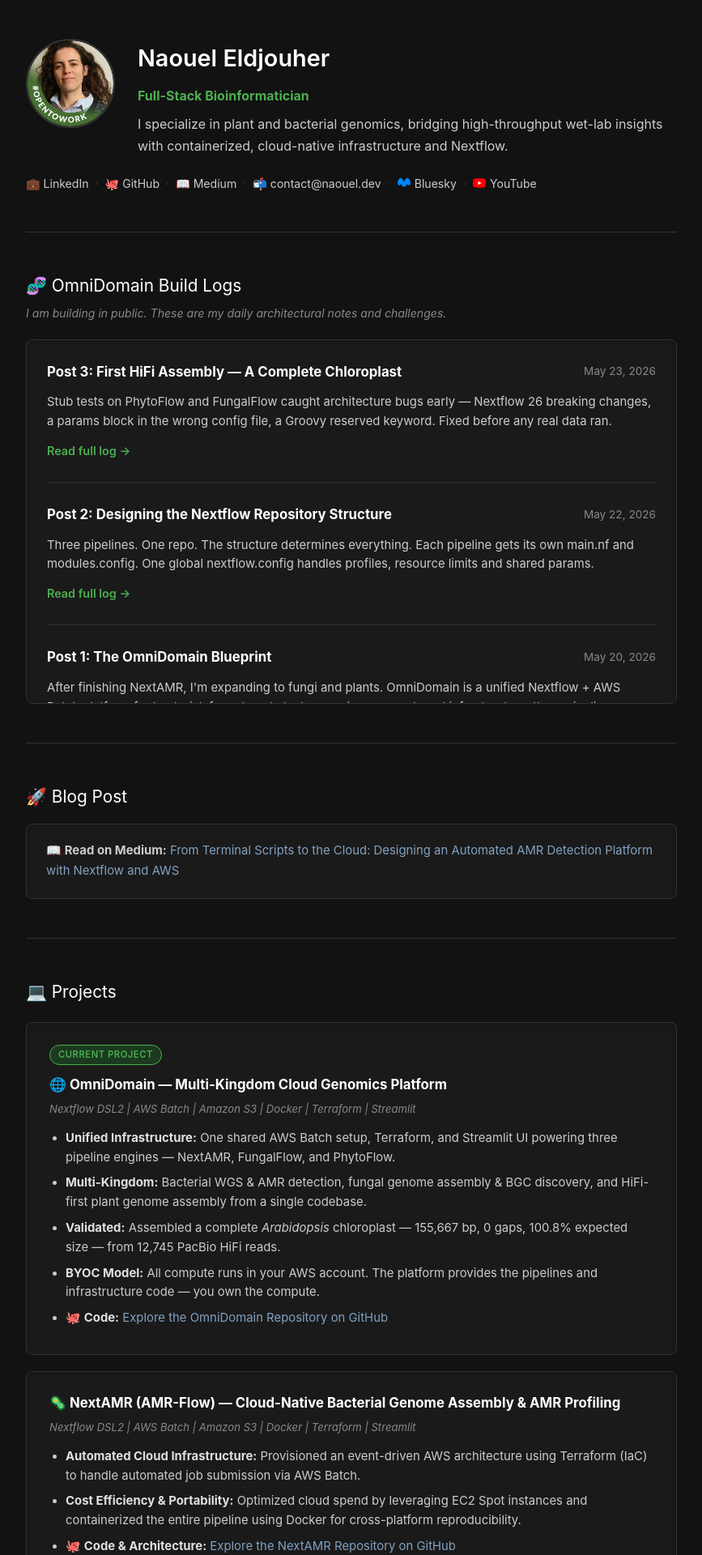
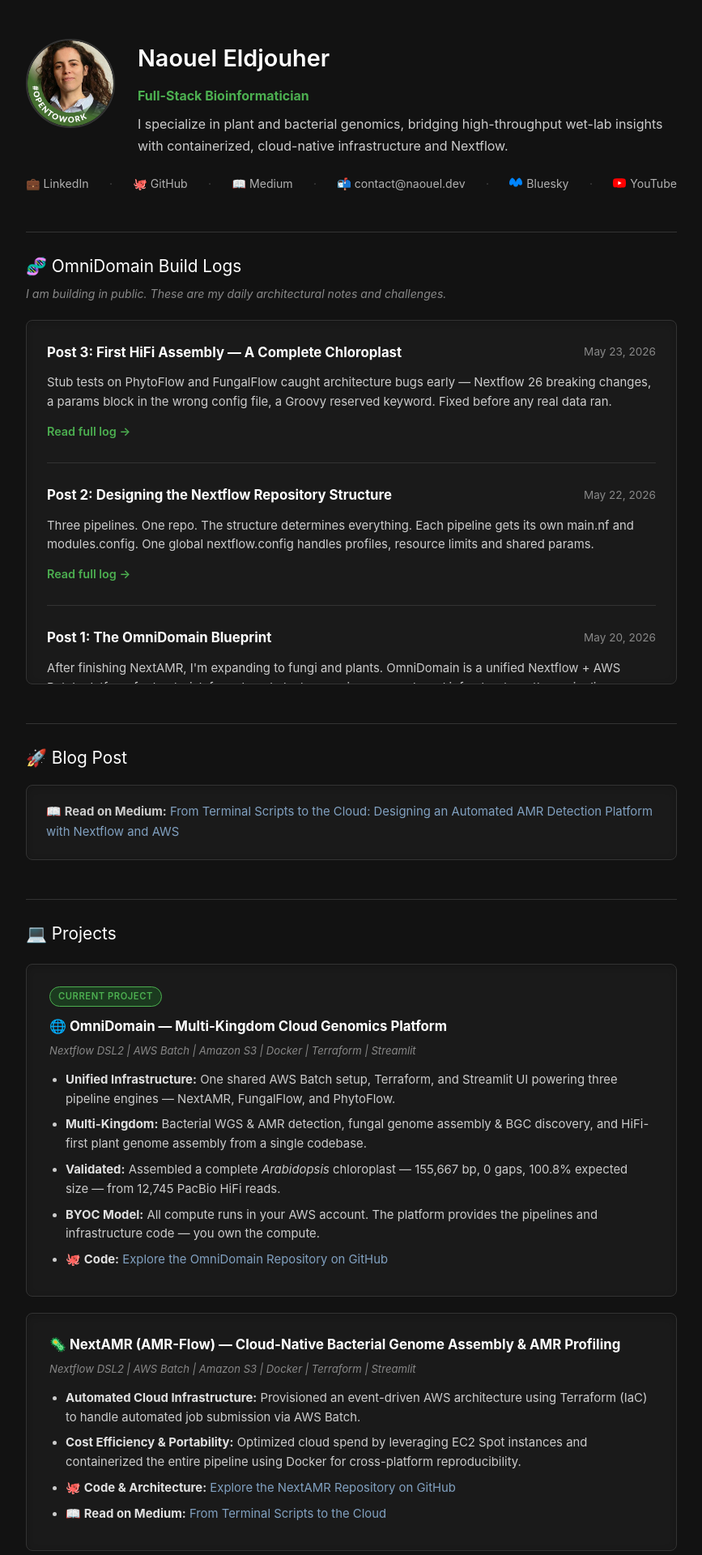
Before and after one commit to NaouelEldjouher/NaouelEldjouher.github.io, a Jekyll site: the page built from index.html, in a window 1280 px wide. Shown: the top 1920 px of the page at 81% size, without its empty margins (206-1073 px from the left). Built offline with Jekyll 4.4.1, drawn with Linux system fonts in a browser that asks for light colours.

Commit message:
Update index.html

```diff
--- a/index.html
+++ b/index.html
@@ -24,7 +24,7 @@
     }
     a { color: #81a1c1; text-decoration: none; }
     a:hover { text-decoration: underline; }
-    hr { border: none; border-top: 1px solid #333; margin: 48px 0; }
+    hr { border: none; border-top: 1px solid #333; margin: 24px 0; }
     code { background-color: #2e3440; color: #eceff4; padding: 2px 6px; border-radius: 4px; }
     h4 { color: #ffffff; font-size: 1.05em; margin: 0 0 4px 0; }
     .section { margin-bottom: 48px; }
@@ -36,10 +36,11 @@
       display: flex;
       flex-wrap: wrap;
       align-items: center;
+      justify-content: space-between;
       gap: 4px;
     }
     .contact-line a {
-      color: #cccccc;
+      color: #b0b0b0;
       display: inline-flex;
       align-items: center;
       gap: 5px;
```
